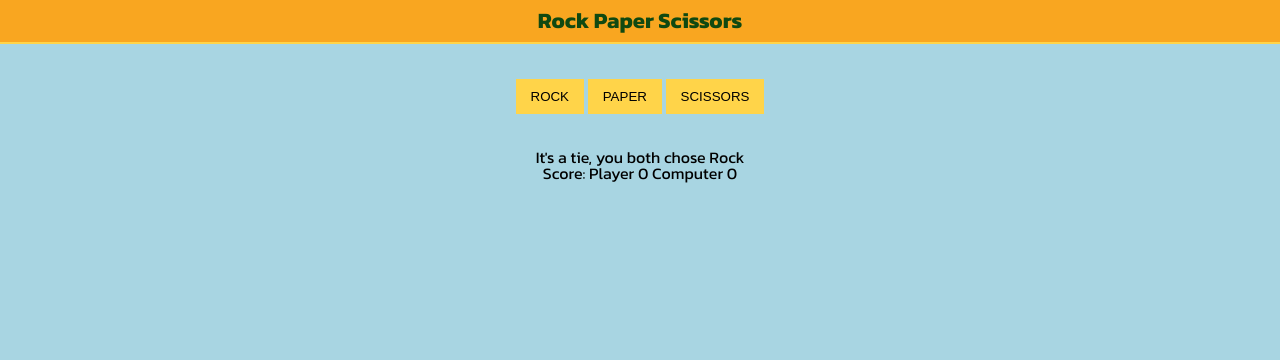
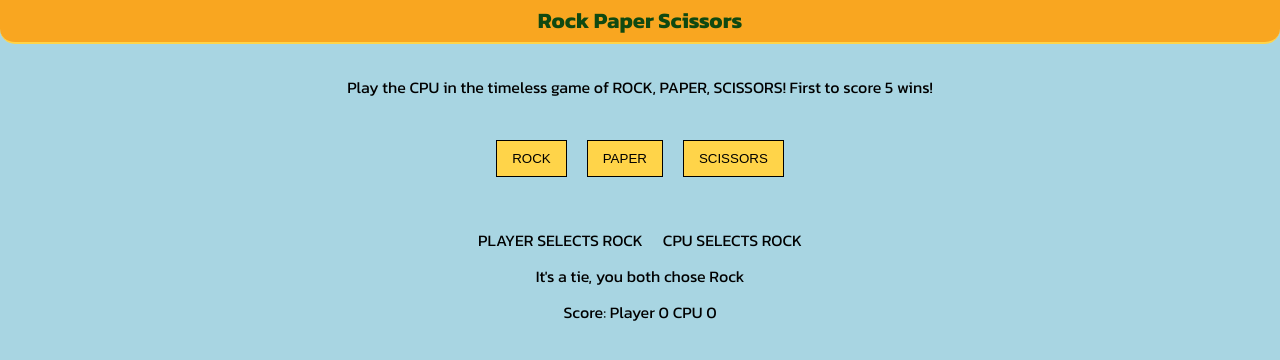
Before and after one commit to craigmclean39/rps-game, a plain HTML site: page index.html in a window 1280 px wide. Both pictures are taken after a click on the button "ROCK". Drawn offline with Linux system fonts and the light colour scheme.

Commit message:
Added some more styling, as well as score display and win conditions.

```diff
--- a/css/main.css
+++ b/css/main.css
@@ -1,6 +1,10 @@
 html{
     font-family: 'Kanit', sans-serif;
     background-color: #A8D5E2;
+}
+
+div {
+   /* border: solid 1px black;*/
 }
 
 #header {
@@ -17,21 +21,48 @@ html{
     font-weight: bold;
 
     margin-bottom: 35px;
+
+    border-bottom-left-radius: 15px;
+    border-bottom-right-radius: 15px;
 }
 
-#gamebuttons {
-    display: flex;
-    flex-direction: row;
+#game-rules {
+    display:flex;
     justify-content: center;
+    margin-bottom: 35px;
+}
 
+#gamebuttons form{
     color: #104911;
     margin-bottom: 35px;
 }
 
+#gamebuttons form{
+    display: flex;
+    flex-direction: column;
+    justify-content: center;
+    align-items: center;
+    color: #104911;
+    margin-bottom: 35px;
+}
+
+@media only screen and (min-width: 992px)
+{
+    #gamebuttons form {
+        flex-direction: row;
+    }
+}
+
 .game-button {
-    border: none;
+    border: solid 1px black;
     padding: 10px 15px;
+    margin: 10px;
     background-color: #FFD449;
+}
+
+.game-button:hover {
+
+    background-color: #F9A620;
 }
 
 #message-container {
@@ -45,3 +76,24 @@ html{
     flex-direction: row;
     justify-content: center;
 }
+
+
+#choice-labels {
+    display: flex;
+    flex-direction: row;
+    justify-content: center;
+}
+
+.game-text {
+    margin: 10px;
+}
+
+#message-container {
+
+    padding: 10px;
+}
+
+#score-container {
+
+    padding: 10px;
+}
--- a/index.html
+++ b/index.html
@@ -14,6 +14,7 @@
 </head>
 
 <div id="header"><h1>Rock Paper Scissors</h1></div>
+<div id="game-rules"><h3>Play the CPU in the timeless game of ROCK, PAPER, SCISSORS! First to score 5 wins!</h3></div>
 
 <div id = gamebuttons>
     <form>
@@ -23,6 +24,12 @@
     </form>
 </div>
 
+<div id="gameplay-display">
+    <div id="choice-labels">
+        <div class="game-text" id="player-choice"></div>
+        <div class="game-text" id="cpu-choice"></div>
+    </div>
+</div>
 <div id="message-container"></div>
 <div id="score-container"></div>
 
--- a/scripts/rps.js
+++ b/scripts/rps.js
@@ -25,7 +25,9 @@ function playRound(playerSelection, computerSelection) {
     //object to store game results
     //msg is the text message we want displayed to the user
     //winner will be 0 for a tie, 1 if player wins, and 2 if computer wins
-    const gameResults = {msg:"", winner:0};
+    const gameResults = {msg:"", winner:0, cpuDisp:"", playerDisp:""};
+    gameResults.cpuDisp = computerSelection;
+    gameResults.playerDisp = playerSelection;
 
     if(playerSelection == null)
     {
@@ -106,6 +108,10 @@ scissorsBtn.addEventListener('click', function() {PlayGame('scissors')});
 const gameMsg = document.querySelector("#message-container");
 const scoreMsg = document.querySelector("#score-container");
 
+
+const computerChoiceText = document.querySelector("#cpu-choice");
+const playerChoiceText = document.querySelector("#player-choice");
+
 let playerWins = 0;
 let computerWins = 0;
 
@@ -113,7 +119,7 @@ function PlayGame(playerChoice)
 {
     cpuChoice = computerPlay();
     let result = playRound(playerChoice, cpuChoice);
-    gameMsg.textContent = result.msg;
+
 
     switch(result.winner)
     {
@@ -128,5 +134,25 @@ function PlayGame(playerChoice)
             break;
     }
 
-    scoreMsg.textContent = `Score: Player ${playerWins} Computer ${computerWins}`;
+    gameMsg.textContent = result.msg;
+    computerChoiceText.textContent = "CPU SELECTS " + result.cpuDisp.toUpperCase();
+    playerChoiceText.textContent = "PLAYER SELECTS " + result.playerDisp.toUpperCase();
+
+    if(playerWins != 5 && computerWins != 5)
+    {
+        scoreMsg.textContent = `Score: Player ${playerWins} CPU ${computerWins}`;
+    }
+    else if(playerWins === 5)
+    {
+        scoreMsg.textContent = `YOU WIN!`;
+        playerWins = 0;
+        computerWins = 0;
+    }
+    else if(computerWins === 5)
+    {
+        scoreMsg.textContent = `CPU WINS!`;
+        playerWins = 0;
+        computerWins = 0;
+    }
+
 }
```
